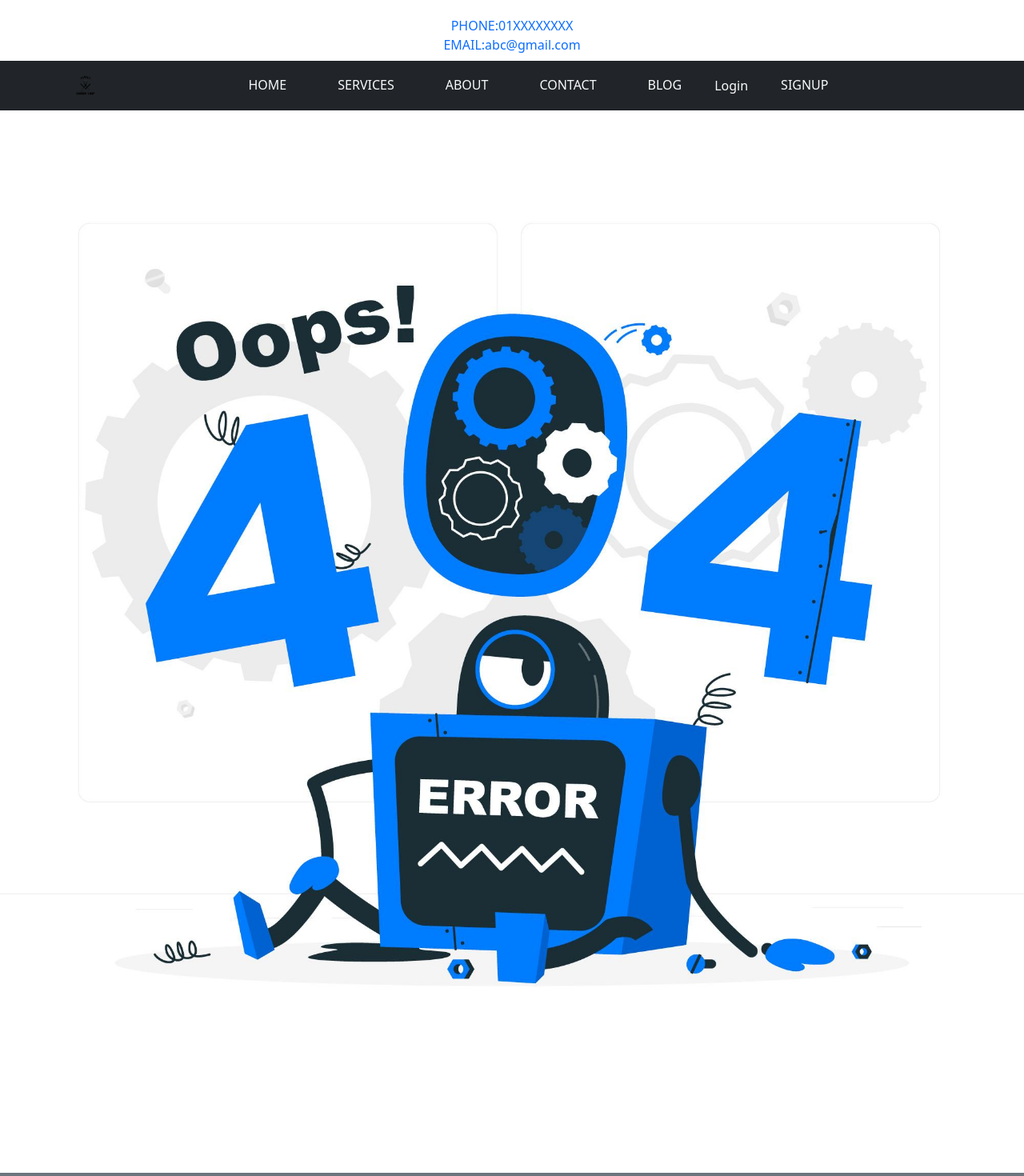
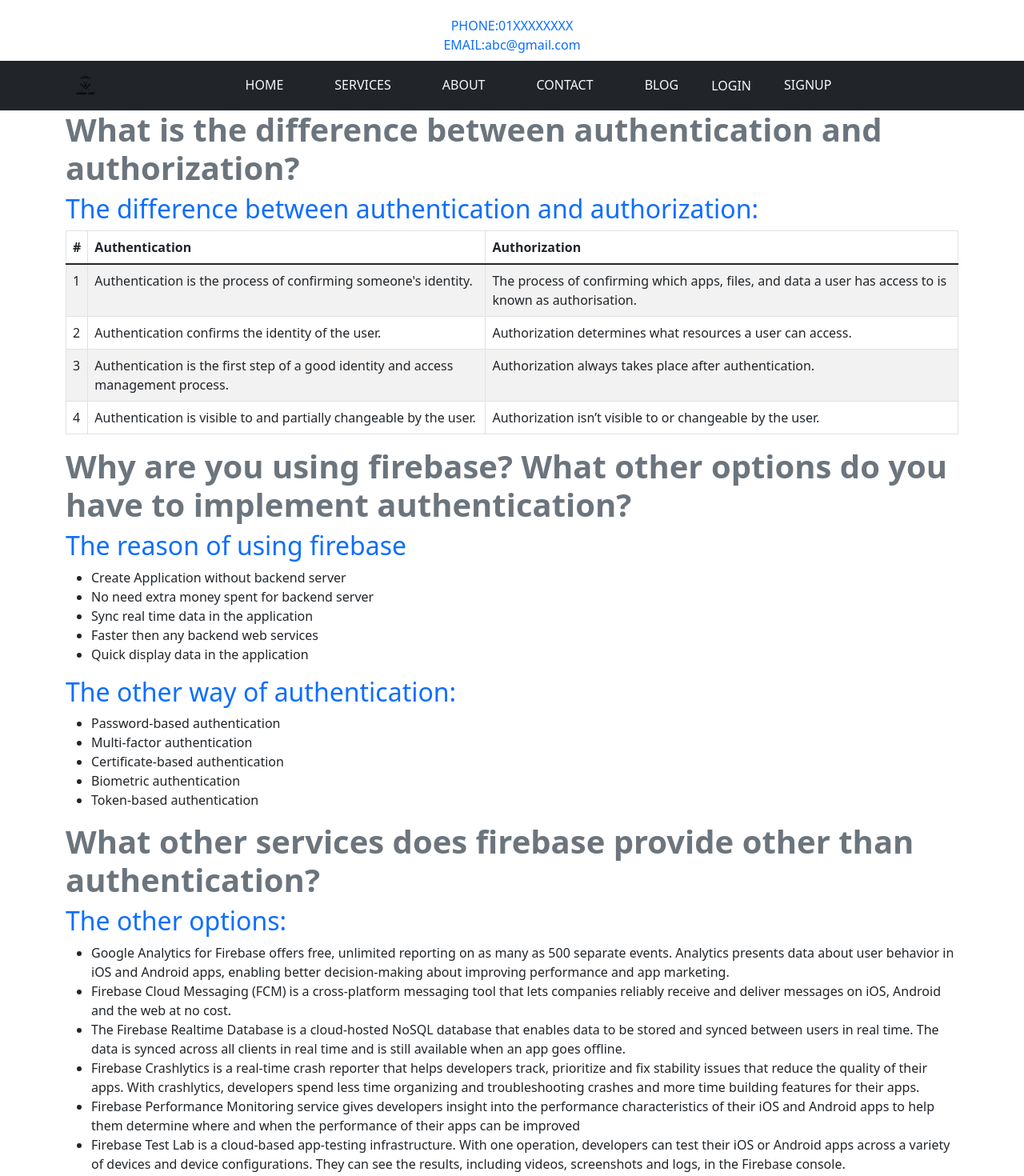
Before and after one commit to ehsan-0801/-independent-service-provider-in-reactJs-Barbar-, a React (Create React App) app: page /blog in a window 1280 px wide. Shown: the part 220-1690 px from the top of the page at 80% size. Built offline with nearby package versions, Linux system fonts and the light colour scheme; no server answers.

Commit message:
About me and Blog page created with protected route of checkout page

```diff
--- a/src/App.js
+++ b/src/App.js
@@ -5,6 +5,10 @@ import Home from "./Components/Home/Home";
 import Login from "./Components/Login/Login";
 import NotFund from "./Components/NotFound/NotFund";
 import Signup from "./Components/Signup/Signup";
+import Checkout from "./Components/Checkout/Checkout";
+import RequireAuth from "./Components/RequireAuth/RequireAuth";
+import About from "./Components/About/About";
+import Blog from "./Components/Blog/Blog";
 function App() {
   return (
     <div className="App">
@@ -14,6 +18,13 @@ function App() {
         <Route path="/home" element={ <Home></Home> }></Route>
         <Route path="/login" element={ <Login></Login> }></Route>
         <Route path="/signup" element={ <Signup></Signup> }></Route>
+        <Route path="/about" element={ <About></About> }></Route>
+        <Route path="/blog" element={ <Blog></Blog> }></Route>
+        <Route path='/checkout/:serviceId' element={
+          <RequireAuth>
+            <Checkout></Checkout>
+          </RequireAuth>
+        }></Route>
         <Route path="*" element={ <NotFund></NotFund> }></Route>
       </Routes>
       <Footer></Footer>
--- a/src/Components/About/About.js
+++ b/src/Components/About/About.js
@@ -0,0 +1,25 @@
+import React from 'react';
+import mypic from '../../Images/MyPic.jpg'
+const About = () => {
+    return (
+        <div className="container">
+            <div className="row my-5">
+                <div className="col-md-6 col-sm-12">
+                    <img className="border border-5 rounded-circle p-5" style={ { width: '350px' } } src={ mypic } alt="" />
+                </div>
+                <div className="col-md-6 col-sm-12">
+                    <h2 className="text-center text-secondary fw-bold">ABOUT ME</h2>
+                    <p className="text-dark">
+                        I am <span className="fw-bold border-bottom text-primary">Ehsanul Ahmmed</span> . I am a student of computer science engineering. I want to be a web developer and want to take my career as web developer in future.I have experiences in php,laravel. But I want to work on nodejs as the market demand.
+                    </p>
+                    <h2 className="text-center text-secondary fw-bold">GOAL</h2>
+                    <p className="text-dark">
+                        There is no specific goal for me. I just want to work as software developer. But in the long term I can say that I want to work as Datascience specialist in near future if Allah gives me that opportunity.
+                    </p>
+                </div>
+            </div>
+        </div>
+    );
+};
+
+export default About;
--- /dev/null
+++ b/src/Components/Blog/Blog.js
@@ -0,0 +1,72 @@
+import React from 'react';
+import { Table } from 'react-bootstrap';
+
+const Blog = () => {
+    return (
+        <div className="container">
+            <h1 className="text-secondary fw-bold">What is the difference between authentication and authorization?</h1>
+            <h2 className="text-primary">The difference between authentication and authorization:</h2>
+            <Table striped bordered hover>
+                <thead>
+                    <tr>
+                        <th>#</th>
+                        <th>Authentication</th>
+                        <th>Authorization</th>
+                    </tr>
+                </thead>
+                <tbody>
+                    <tr>
+                        <td>1</td>
+                        <td>Authentication is the process of confirming someone's identity.</td>
+                        <td>The process of confirming which apps, files, and data a user has access to is known as authorisation.</td>
+                    </tr>
+                    <tr>
+                        <td>2</td>
+                        <td>Authentication confirms the identity of the user.</td>
+                        <td>Authorization determines what resources a user can access.</td>
+                    </tr>
+                    <tr>
+                        <td>3</td>
+                        <td>Authentication is the first step of a good identity and access management process.</td>
+                        <td>Authorization always takes place after authentication.</td>
+                    </tr>
+                    <tr>
+                        <td>4</td>
+                        <td>Authentication is visible to and partially changeable by the user.</td>
+                        <td>Authorization isn’t visible to or changeable by the user.</td>
+                    </tr>
+                </tbody>
+            </Table>
+            <h1 className="text-secondary fw-bold">Why are you using firebase? What other options do you have to implement authentication?</h1>
+            <h2 className="text-primary">The reason of using firebase</h2>
+            <ul type="dot">
+                <li>Create Application without backend server</li>
+                <li>No need extra money spent for backend server</li>
+                <li>Sync real time data in the application</li>
+                <li>Faster then any backend web services</li>
+                <li>Quick display data in the application</li>
+            </ul>
+            <h2 className="text-primary">The other way of authentication:</h2>
+            <ul>
+                <li>Password-based authentication</li>
+                <li>Multi-factor authentication</li>
+                <li>Certificate-based authentication</li>
+                <li>Biometric authentication</li>
+                <li>Token-based authentication</li>
+            </ul>
+            <h1 className="text-secondary fw-bold">What other services does firebase provide other than authentication?</h1>
+            <h2 className="text-primary">The other options:</h2>
+            <ul type="dot">
+                <li>Google Analytics for Firebase offers free, unlimited reporting on as many as 500 separate events. Analytics presents data about user behavior in iOS and Android apps, enabling better decision-making about improving performance and app marketing.
+                </li>
+                <li>Firebase Cloud Messaging (FCM) is a cross-platform messaging tool that lets companies reliably receive and deliver messages on iOS, Android and the web at no cost.</li>
+                <li>The Firebase Realtime Database is a cloud-hosted NoSQL database that enables data to be stored and synced between users in real time. The data is synced across all clients in real time and is still available when an app goes offline.</li>
+                <li>Firebase Crashlytics is a real-time crash reporter that helps developers track, prioritize and fix stability issues that reduce the quality of their apps. With crashlytics, developers spend less time organizing and troubleshooting crashes and more time building features for their apps.</li>
+                <li>Firebase Performance Monitoring service gives developers insight into the performance characteristics of their iOS and Android apps to help them determine where and when the performance of their apps can be improved</li>
+                <li>Firebase Test Lab is a cloud-based app-testing infrastructure. With one operation, developers can test their iOS or Android apps across a variety of devices and device configurations. They can see the results, including videos, screenshots and logs, in the Firebase console.</li>
+            </ul>
+        </div>
+    );
+};
+
+export default Blog;
--- /dev/null
+++ b/src/Components/Checkout/Checkout.js
@@ -0,0 +1,18 @@
+import React from 'react';
+import { Link, useParams } from 'react-router-dom';
+
+const Checkout = () => {
+    const { serviceId } = useParams();
+    return (
+        <div>
+            <h2>Welcome to detail: { serviceId }</h2>
+            <div className='text-center'>
+                <Link to="/checkout">
+                    <button className='btn btn-primary'>Proceed Checkout</button>
+                </Link>
+            </div>
+        </div>
+    );
+};
+
+export default Checkout;
--- a/src/Components/Header/Header.js
+++ b/src/Components/Header/Header.js
@@ -25,15 +25,15 @@ const Header = () => {
                         <Nav className="me-0 navlinks ">
                             <Nav.Link as={ Link } className="mx-4 text-light" to="/home">HOME</Nav.Link>
                             <Nav.Link className="mx-4 text-light" href="home#services">SERVICES</Nav.Link>
-                            <Nav.Link as={ Link } className="mx-4 text-light" to="">ABOUT</Nav.Link>
+                            <Nav.Link as={ Link } className="mx-4 text-light" to="/about">ABOUT</Nav.Link>
                             <Nav.Link className="mx-4 text-light" href="home#contact">CONTACT</Nav.Link>
-                            <Nav.Link as={ Link } className="mx-4 text-light" to="">BLOG</Nav.Link>
+                            <Nav.Link as={ Link } className="mx-4 text-light" to="/blog">BLOG</Nav.Link>
                             {
                                 user ?
-                                    <button className='btn btn-link text-light text-decoration-none' onClick={ handleSignOut }>sign out</button>
+                                    <button className='btn btn-link text-light text-decoration-none' onClick={ handleSignOut }>SIGN OUT</button>
                                     :
                                     <Nav.Link as={ Link } className='btn btn-link text-light' to="login">
-                                        Login
+                                        LOGIN
                                     </Nav.Link> }
                             <Nav.Link as={ Link } className="mx-4 text-light" to="signup">SIGNUP</Nav.Link>
                         </Nav>
--- /dev/null
+++ b/src/Components/RequireAuth/RequireAuth.js
@@ -0,0 +1,19 @@
+import React from 'react';
+import { useAuthState } from 'react-firebase-hooks/auth';
+import { Navigate, useLocation } from 'react-router-dom';
+import auth from '../../firebase.init';
+import Loading from '../Loading/Loading';
+
+const RequireAuth = ({ children }) => {
+    const [user, loading] = useAuthState(auth);
+    const location = useLocation();
+    if (loading) {
+        return <Loading></Loading>
+    }
+    if (!user) {
+        return <Navigate to="/login" state={ { from: location } } replace />;
+    }
+    return children;
+};
+
+export default RequireAuth;
--- a/src/Components/Service/Service.js
+++ b/src/Components/Service/Service.js
@@ -1,7 +1,13 @@
 import React from 'react';
+import { useNavigate } from 'react-router-dom';
 
 const Service = ({ service }) => {
     const { serviceId, serviceName, image, description, price, homeService } = service;
+    const navigate = useNavigate();
+
+    const navigateToServiceDetail = id => {
+        navigate(`/checkout/${serviceId}`);
+    }
     return (
         <div className='service col-lg-4 col-md-6 col-sm-12 my-4 p-2 border border-secondary '>
             <img className='w-100' style={ { height: '400px' } } src={ image } alt={ serviceName } />
@@ -15,7 +21,7 @@ const Service = ({ service }) => {
                 </div>
             </div>
             <p className="border border-1 border-secondary">{ description }</p>
-            <button className='btn btn-outline-secondary' >BOOK NOW</button>
+            <button onClick={ () => navigateToServiceDetail(serviceId) } className='btn btn-outline-secondary' >PROCEED CHECKOUT</button>
         </div >
     );
 };
--- a/src/Components/SocialLogin/SocialLogin.js
+++ b/src/Components/SocialLogin/SocialLogin.js
@@ -4,7 +4,6 @@ import { useNavigate } from 'react-router-dom';
 import auth from '../../firebase.init';
 import Loading from '../Loading/Loading';
 import google from '../../Images/social/google.png';
-import facebook from '../../Images/social/facebook.png';
 import github from '../../Images/social/github.png';
 
 const SocialLogin = () => {
@@ -39,11 +38,9 @@ const SocialLogin = () => {
                     <img style={ { width: '30px' } } src={ google } alt="" />
                     <span className='px-2'>Sign in with Google</span>
                 </button>
-                <button className='btn btn-outline-primary w-75 d-block mx-auto my-2'>
-                    <img style={ { width: '30px' } } src={ facebook } alt="" />
-                    <span className='px-2'>Sign in with Facebook</span>
-                </button>
+
                 <button
+
                     onClick={ () => signInWithGithub() }
                     className='btn btn-outline-dark w-75 d-block mx-auto'>
                     <img style={ { width: '30px' } } src={ github } alt="" />
```
